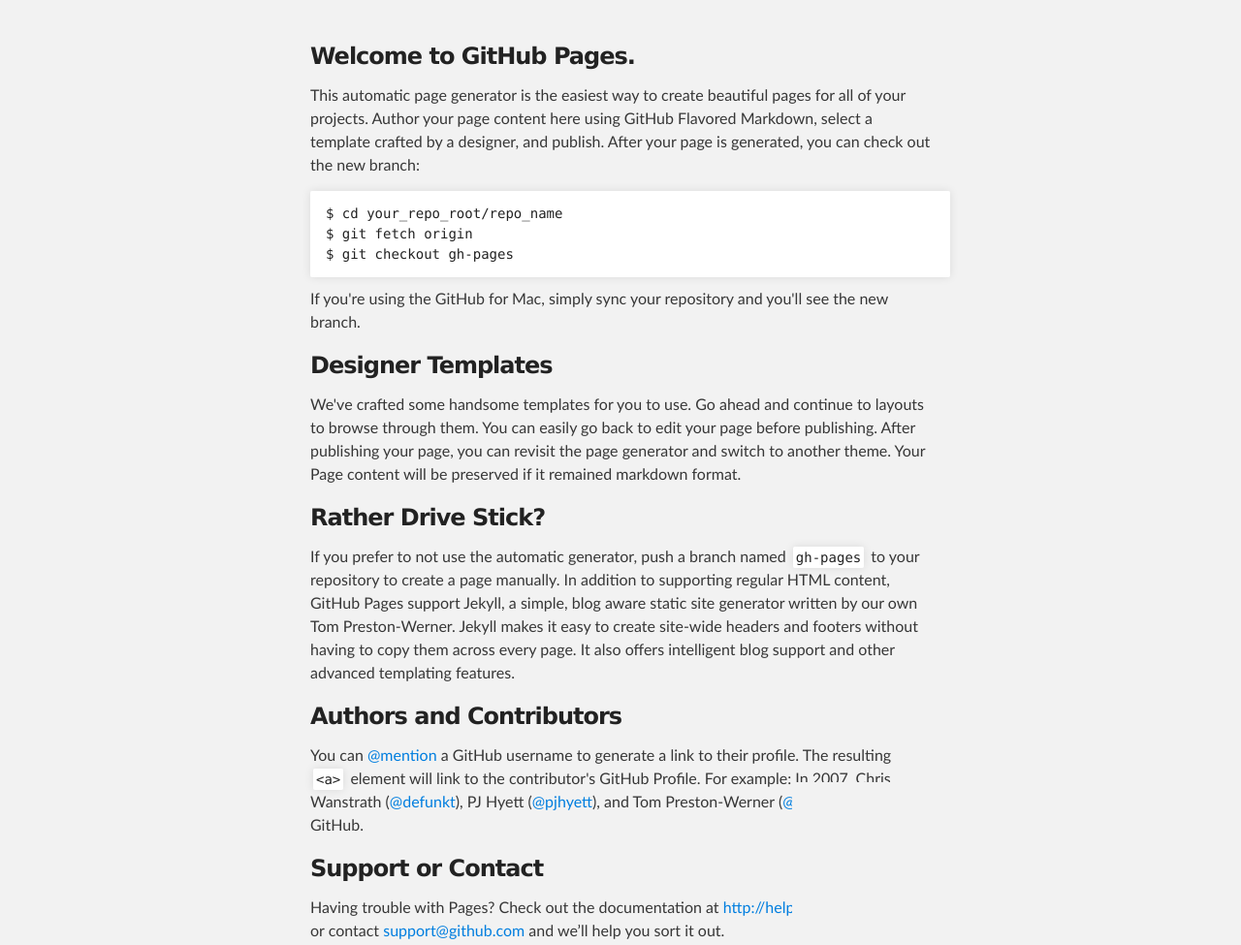
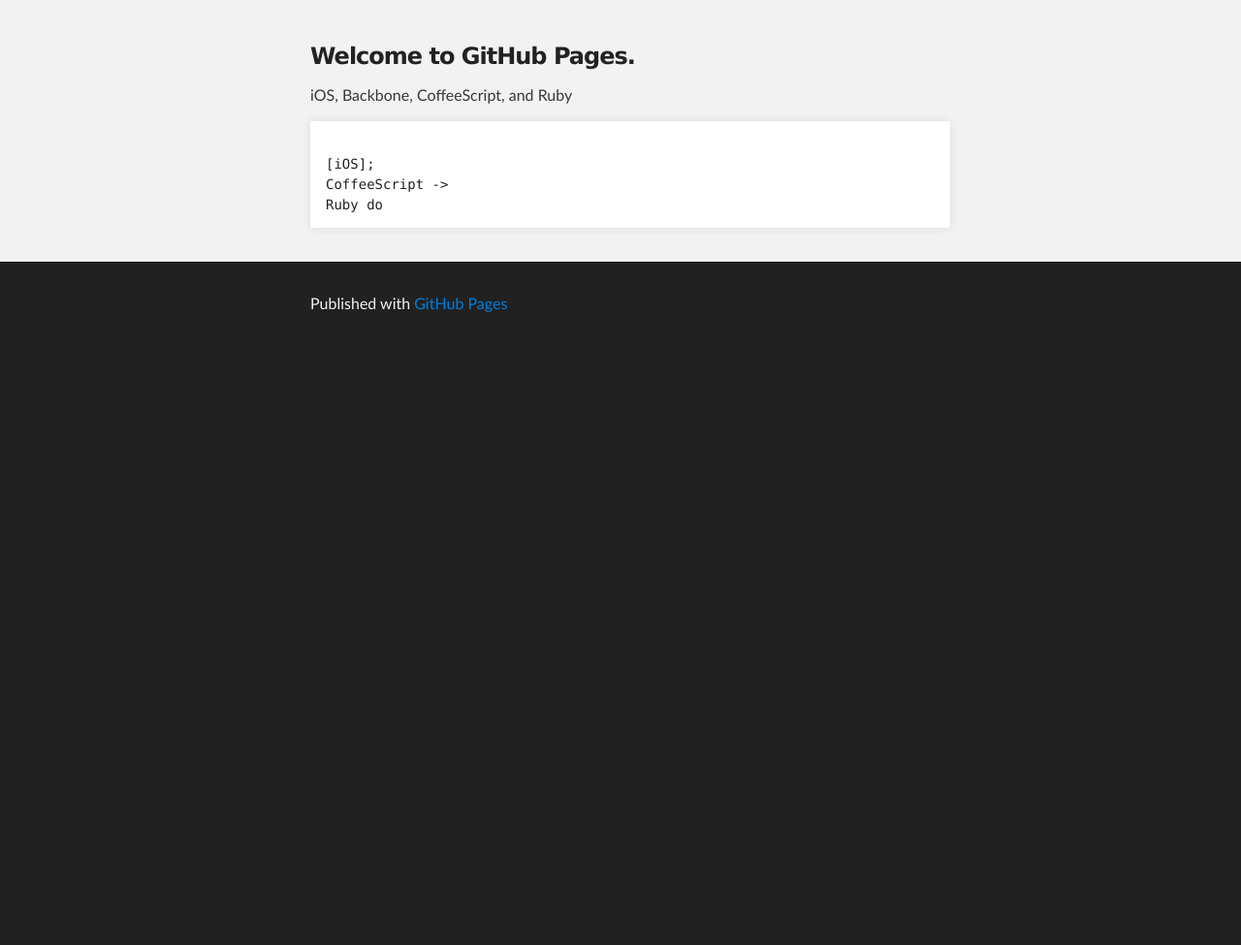
Before and after one commit to blainekasten/blainekasten.github.io, a plain HTML site: page index.html in a window 1280 px wide. Shown: the part 220-1195 px from the top of the page at 97% size. After the commit the page ends 800 px from the top, so only its background shows below. Drawn offline with Linux system fonts and the light colour scheme.

Commit message:
Update index.html

```diff
--- a/index.html
+++ b/index.html
@@ -29,31 +29,14 @@
       <section id="main_content" class="inner">
         <h3>Welcome to GitHub Pages.</h3>
 
-<p>This automatic page generator is the easiest way to create beautiful pages for all of your projects. Author your page content here using GitHub Flavored Markdown, select a template crafted by a designer, and publish. After your page is generated, you can check out the new branch:</p>
+<p>iOS, Backbone, CoffeeScript, and Ruby</p>
 
-<pre><code>$ cd your_repo_root/repo_name
-$ git fetch origin
-$ git checkout gh-pages
-</code></pre>
+<p></p><pre><code>
+[iOS];
+CoffeeScript ->
+Ruby do
+</code></pre></p>
 
-<p>If you're using the GitHub for Mac, simply sync your repository and you'll see the new branch.</p>
-
-<h3>Designer Templates</h3>
-
-<p>We've crafted some handsome templates for you to use. Go ahead and continue to layouts to browse through them. You can easily go back to edit your page before publishing. After publishing your page, you can revisit the page generator and switch to another theme. Your Page content will be preserved if it remained markdown format.</p>
-
-<h3>Rather Drive Stick?</h3>
-
-<p>If you prefer to not use the automatic generator, push a branch named <code>gh-pages</code> to your repository to create a page manually. In addition to supporting regular HTML content, GitHub Pages support Jekyll, a simple, blog aware static site generator written by our own Tom Preston-Werner. Jekyll makes it easy to create site-wide headers and footers without having to copy them across every page. It also offers intelligent blog support and other advanced templating features.</p>
-
-<h3>Authors and Contributors</h3>
-
-<p>You can <a href="https://github.com/blog/821" class="user-mention">@mention</a> a GitHub username to generate a link to their profile. The resulting <code>&lt;a&gt;</code> element will link to the contributor's GitHub Profile. For example: In 2007, Chris Wanstrath (<a href="https://github.com/defunkt" class="user-mention">@defunkt</a>), PJ Hyett (<a href="https://github.com/pjhyett" class="user-mention">@pjhyett</a>), and Tom Preston-Werner (<a href="https://github.com/mojombo" class="user-mention">@mojombo</a>) founded GitHub.</p>
-
-<h3>Support or Contact</h3>
-
-<p>Having trouble with Pages? Check out the documentation at <a href="http://help.github.com/pages">http://help.github.com/pages</a> or contact <a href="mailto:support@github.com">support@github.com</a> and we’ll help you sort it out.</p>
-      </section>
     </div>
 
     <!-- FOOTER  -->
```
